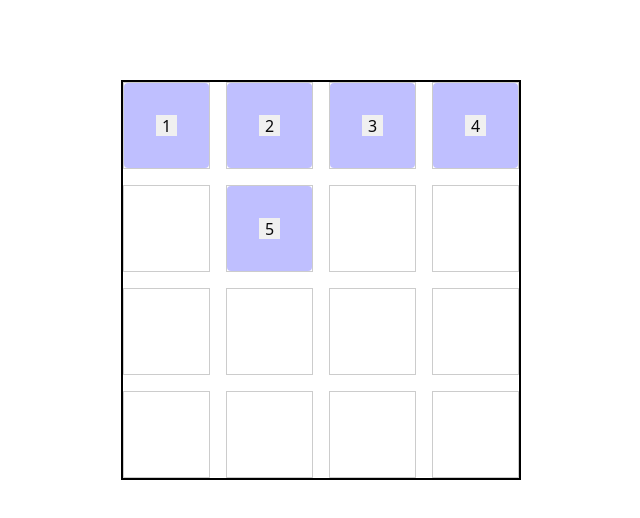
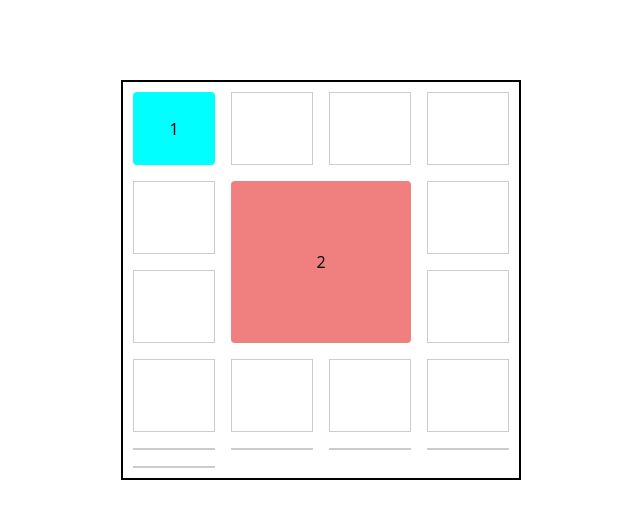
Before and after one commit to newaveio/drag_and_drop, a React (Vite) app: page / in a window 1280 px wide. Shown: the top 518 px of the page, without its empty margins (319-959 px from the left). Built offline with nearby package versions, Linux system fonts and the light colour scheme.

Commit message:
Update all files and folders

```diff
--- a/src/components/perso/DraggableGrid.css
+++ b/src/components/perso/DraggableGrid.css
@@ -1,5 +1,3 @@
-components/perso/DraggableGrid.css
-
 * {
   padding: 0;
   margin: 0;
@@ -23,38 +21,29 @@ body {
   gap: 1em;
   width: 400px;
   border: 2px solid #000;
-  padding: 0;
+  padding: 10px;
   box-sizing: border-box;
+  grid-template-columns: repeat(4, 1fr);
+  grid-template-rows: repeat(4, 1fr);
 }
 
 .grid-cell {
-  border: 1px solid #ccc;
-  width: 100%;
-  height: 100%;
-  position: relative;
+  border: 1px solid #ccc; /* Add border to grid cells */
 }
 
 .grid-item {
-  background: rgba(0, 0, 0, 0.1);
   border-radius: 0.25em;
-  padding: 2em;
+  background-color: aqua;
   display: flex;
   justify-content: center;
   align-items: center;
-  position: absolute;
-  width: 100%;
-  height: 100%;
+  cursor: grab;
+}
+
+.grid-item.large-item {
+  background-color: lightcoral;
 }
 
 .grid-item-content {
-  width: 100%;
-  height: 100%;
-  background-color: #f0f0f0;
-  display: flex;
-  justify-content: center;
-  align-items: center;
+  padding: 10px;
 }
-
-.movable-item {
-  background: rgba(0, 0, 255, 0.25);
-}
--- a/src/components/perso/DraggableGrid.tsx
+++ b/src/components/perso/DraggableGrid.tsx
@@ -5,77 +5,58 @@ type Item = {
     id: number;
     className: string;
     position: { row: number; col: number };
-    size?: { rows: number; cols: number };
-};
-
-const findNextPosition = (row: number, col: number, maxCols: number) => {
-    let newCol = col + 1;
-    let newRow = row;
-    if (newCol > maxCols) {
-        newCol = 1;
-        newRow += 1;
-    }
-    return { row: newRow, col: newCol };
+    size: { rows: number; cols: number };
 };
 
 const DraggableGrid: React.FC = () => {
     const initialItems: Item[] = [
-        { id: 1, className: "movable-item", position: { row: 1, col: 1 } },
-        { id: 2, className: "movable-item", position: { row: 1, col: 2 } },
-        { id: 3, className: "movable-item", position: { row: 1, col: 3 } },
-        { id: 4, className: "movable-item", position: { row: 1, col: 4 } },
-        { id: 5, className: "movable-item", position: { row: 2, col: 2 } },
-        // { id: 3, className: "movable-item large-item", position: { row: 3, col: 3}, size: { rows: 2, cols: 2} }
+        { id: 1, className: "grid-item", position: { row: 1, col: 1 }, size: { rows: 1, cols: 1 } },
+        { id: 2, className: "grid-item large-item", position: { row: 2, col: 2 }, size: { rows: 2, cols: 2 } }
     ];
 
     const [items, setItems] = useState<Item[]>(initialItems);
 
+    const maxCols = 4;
+    const numRows = 4;
+
     const handleDragStart = (e: React.DragEvent<HTMLDivElement>, id: number) => {
         e.dataTransfer.setData("text/plain", id.toString());
-    };
-
-    const handleDrop = (e: React.DragEvent<HTMLDivElement>, row: number, col: number, maxCols: number) => {
-        e.preventDefault();
-        const id = parseInt(e.dataTransfer.getData("text/plain"), 10);
-        const targetItem = items.find(item => item.position.row === row && item.position.col === col);
-
-        let updatedItems = items.map(item =>
-            item.id === id ? { ...item, position: { row, col } } : item
-        );
-
-        if (targetItem) {
-            // Move the target item and any items in the way
-            let currentItem: Item | undefined = targetItem;
-            let nextPosition = findNextPosition(currentItem.position.row, currentItem.position.col, maxCols);
-            while (currentItem) {
-                updatedItems = updatedItems.map(item =>
-                    item.id === currentItem!.id ? { ...item, position: nextPosition } : item
-                );
-                currentItem = updatedItems.find(item => item.position.row === nextPosition.row && item.position.col === nextPosition.col && item.id !== currentItem!.id);
-                if (currentItem) {
-                    nextPosition = findNextPosition(currentItem.position.row, currentItem.position.col, maxCols);
-                }
-            }
-        }
-
-        // Check if the item is moved to the last column of the last row and if the position is already occupied
-        const maxRow = Math.max(...updatedItems.map(item => item.position.row));
-        const isLastCellEmpty = !items.some(item => item.position.row === maxRow && item.position.col === maxCols);
-        if (!(row === maxRow && col === maxCols && isLastCellEmpty)) {
-            updatedItems = updatedItems.map(item =>
-                item.id === id ? { ...item, position: { row, col } } : item
-            );
-        }
-
-        setItems(updatedItems);
     };
 
     const handleDragOver = (e: React.DragEvent<HTMLDivElement>) => {
         e.preventDefault();
     };
 
-    const maxCols = 4;
-    const numRows = Math.max(4, ...items.map(item => item.position.row));
+    const handleDrop = (e: React.DragEvent<HTMLDivElement>, row: number, col: number) => {
+        e.preventDefault();
+        const id = parseInt(e.dataTransfer.getData("text/plain"), 10);
+        const draggedItem = items.find(item => item.id === id);
+        if (!draggedItem) return;
+
+        // Check if the target cells are empty and have enough space
+        const canPlace = checkIfCanPlace(row, col, draggedItem.size);
+        if (!canPlace) return;
+
+        const updatedItems = items.map(item =>
+            item.id === id ? { ...item, position: { row, col } } : item
+        );
+
+        setItems(updatedItems);
+    };
+
+    const checkIfCanPlace = (row: number, col: number, size: { rows: number; cols: number }) => {
+        for (let r = row; r < row + size.rows; r++) {
+            for (let c = col; c < col + size.cols; c++) {
+                if (r > numRows || c > maxCols || items.some(item =>
+                    item.position.row <= r && r < item.position.row + item.size.rows &&
+                    item.position.col <= c && c < item.position.col + item.size.cols
+                )) {
+                    return false;
+                }
+            }
+        }
+        return true;
+    };
 
     return (
         <div className="grid-container">
@@ -87,27 +68,28 @@ const DraggableGrid: React.FC = () => {
                     height: `${numRows * 100}px` // Adjust height dynamically
                 }}
             >
+                {items.map(item => (
+                    <div
+                        key={item.id}
+                        className={`grid-item ${item.className}`}
+                        draggable
+                        onDragStart={(e) => handleDragStart(e, item.id)}
+                        style={{
+                            gridRow: `${item.position.row} / span ${item.size.rows}`,
+                            gridColumn: `${item.position.col} / span ${item.size.cols}`,
+                        }}
+                    >
+                        <div className="grid-item-content">{item.id}</div>
+                    </div>
+                ))}
                 {Array.from({ length: numRows }).map((_, row) =>
                     Array.from({ length: maxCols }).map((_, col) => (
                         <div
                             key={`${row}-${col}`}
                             className="grid-cell"
-                            onDrop={(e) => handleDrop(e, row + 1, col + 1, maxCols)}
+                            onDrop={(e) => handleDrop(e, row + 1, col + 1)}
                             onDragOver={handleDragOver}
-                        >
-                            {items.map(item =>
-                                item.position.row === row + 1 && item.position.col === col + 1 ? (
-                                    <div
-                                        key={item.id}
-                                        className={`grid-item ${item.className}`}
-                                        draggable
-                                        onDragStart={(e) => handleDragStart(e, item.id)}
-                                    >
-                                        <div className="grid-item-content">{item.id}</div>
-                                    </div>
-                                ) : null
-                            )}
-                        </div>
+                        />
                     ))
                 )}
             </div>
```
